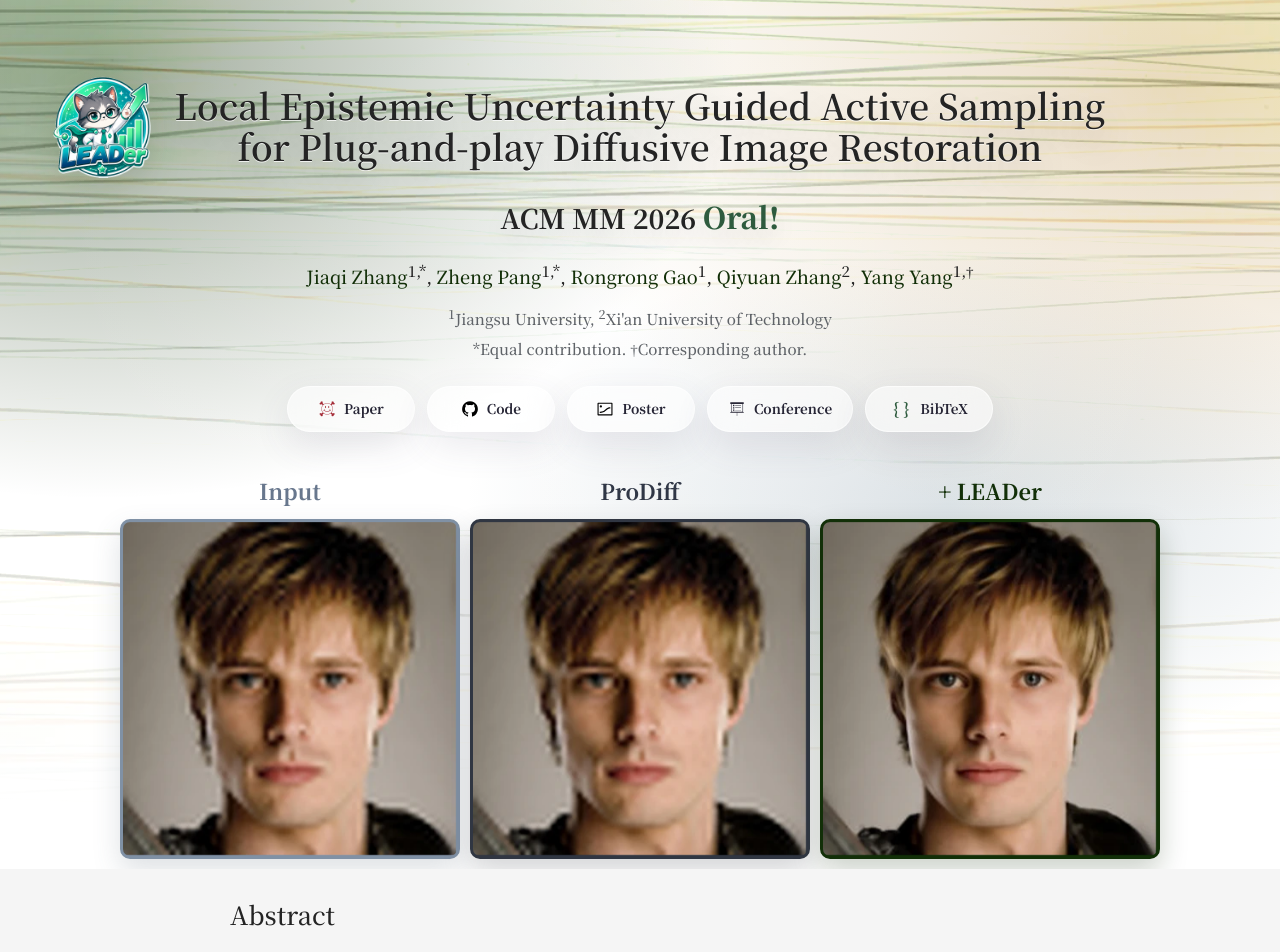
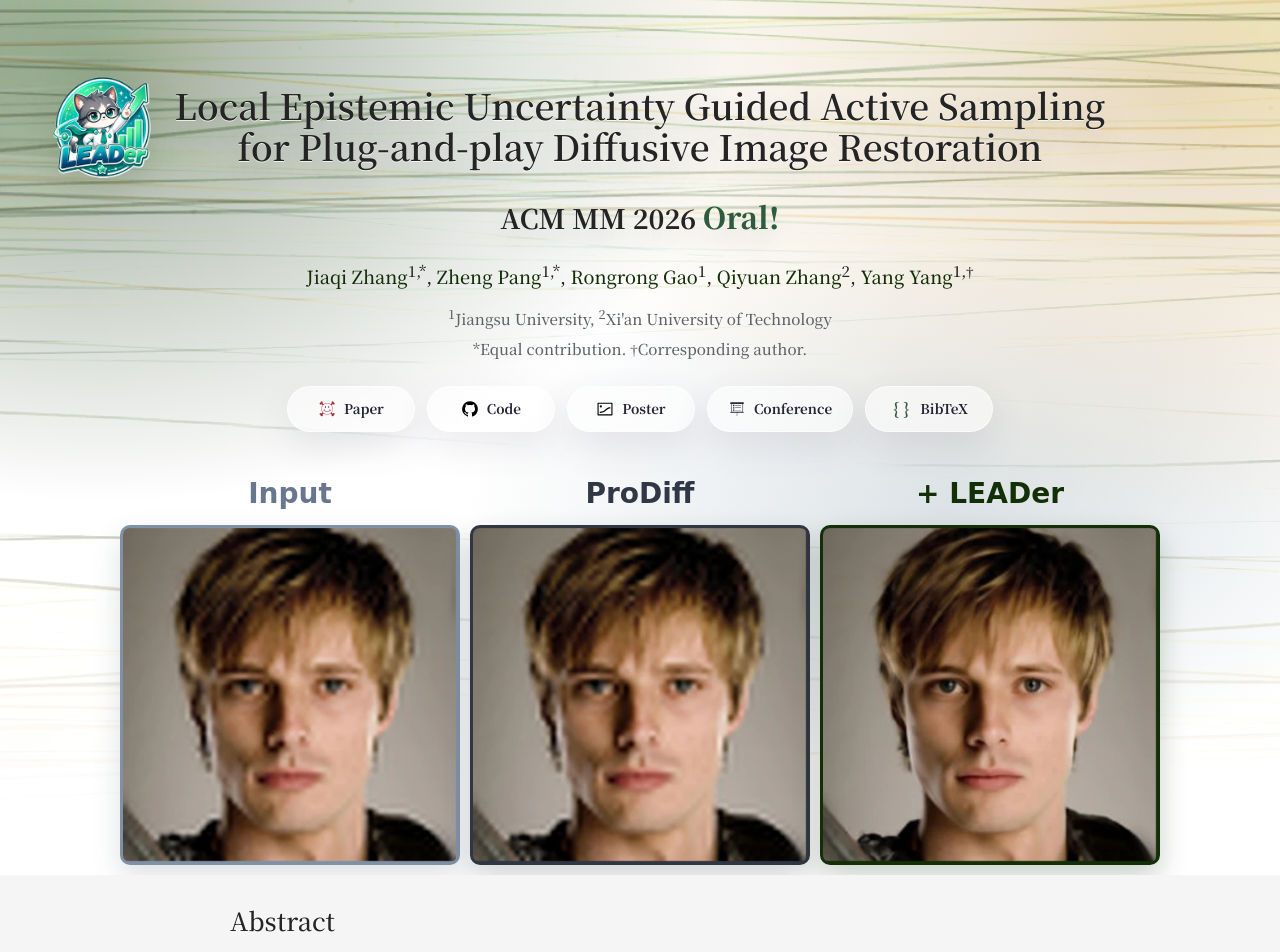
Before and after one commit to JiaqiZhang-Sengoku/JiaqiZhang-Sengoku.github.io, a Jekyll site: the page built from Web/LEADer/index.html, in a window 1280 px wide. Shown: the top 952 px of the page. Built offline with Jekyll 4.4.1, drawn with Linux system fonts in a browser that asks for light colours; some web fonts are replaced.

Commit message:
20260707

```diff
--- a/Web/LEADer/index.html
+++ b/Web/LEADer/index.html
@@ -15,7 +15,7 @@ layout: null
   <link rel="stylesheet" href="/assets/css/academicons.min.css?v=1.8.0">
   <link rel="preload" href="/assets/fonts/noto-serif-sc-latin-vf.woff2?v=20260829" as="font" type="font/woff2" crossorigin>
   <link rel="stylesheet" href="/assets/css/noto-serif-sc.css?v=20260829">
-  <link rel="stylesheet" href="/Web/LEADer/styles.css?v=20260829-noto-serif-sc-compact-30-oral-plus20">
+  <link rel="stylesheet" href="/Web/LEADer/styles.css?v=20260831-comic-method-labels">
 
 </head>
 <body>
--- a/Web/LEADer/styles.css
+++ b/Web/LEADer/styles.css
@@ -336,12 +336,13 @@ h1 {
 
 .demo-label {
   display: block;
-  min-height: 29px;
-  margin: 0 0 12px;
-  font-size: 21.8px;
+  min-height: 34px;
+  margin: 0 0 13px;
+  font-family: "Comic Sans Pro", "Comic Sans MS", "Comic Sans", cursive;
+  font-size: 28px;
   font-weight: 700;
   letter-spacing: 0;
-  line-height: 1.2;
+  line-height: 1.12;
   transition: color 0.16s ease, opacity 0.16s ease;
 }
 
@@ -805,9 +806,9 @@ code {
   }
 
   .demo-label {
-    min-height: 27px;
+    min-height: 30px;
     margin-bottom: 10px;
-    font-size: 19.8px;
+    font-size: 24px;
   }
 
   .demo-flow {
```
Also changed, not shown: assets/css/main.scss (+9 -8 lines).
